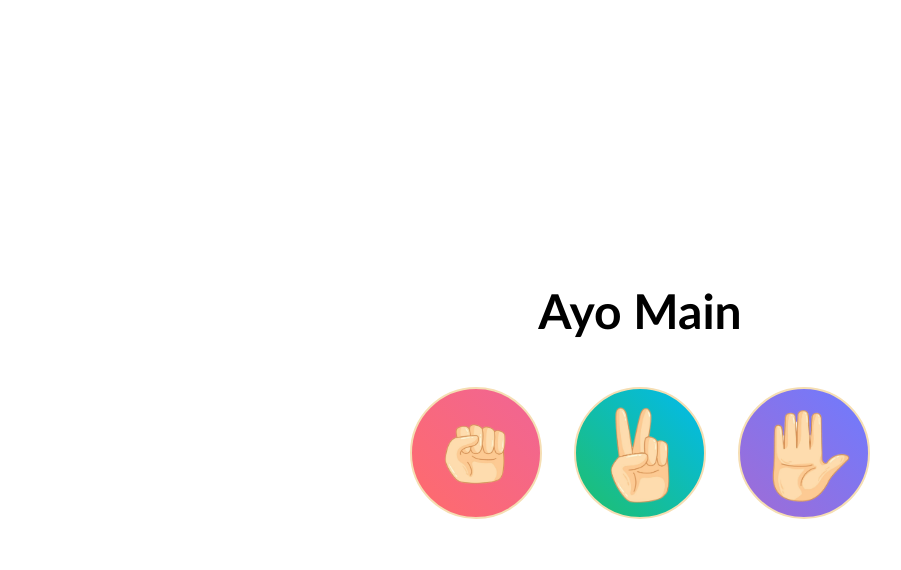
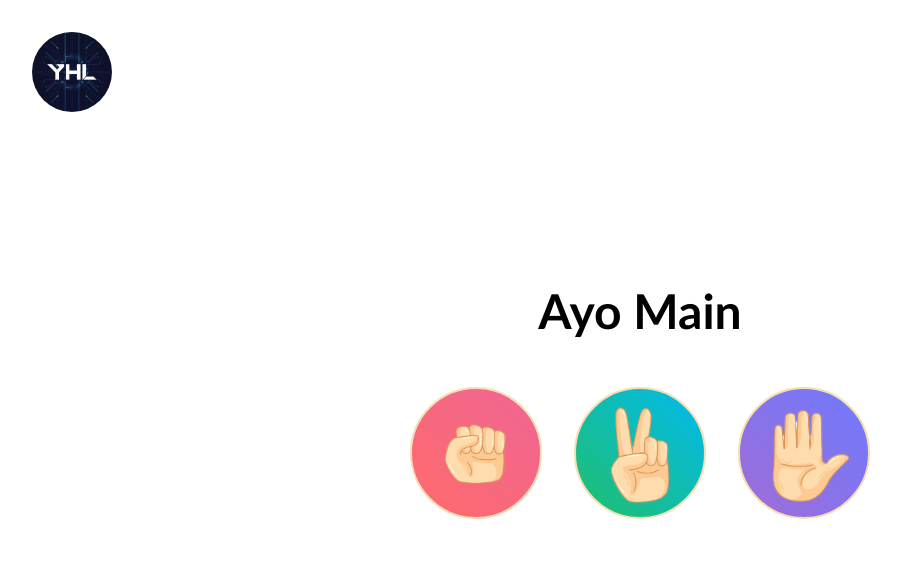
Before and after one commit to Yusran027/Game_Batu_Gunting_Kertas, a plain HTML site: page index.html in a window 1280 px wide. Shown: the whole page, without its empty margins (0-901 px from the left). Drawn offline with Linux system fonts and the light colour scheme.

Commit message:
first commit

```diff
--- a/css/style.css
+++ b/css/style.css
@@ -12,6 +12,14 @@
     height: 100vh;
     justify-content: center;
     align-items: center;
+    }
+    .container #logo{
+        width: 5rem;
+        height: 5rem;
+        border-radius: 50%;
+        position: absolute;
+        left: 2rem;
+        top: 2rem;
     }
     .container p {
     font-size: 3rem;
--- a/index.html
+++ b/index.html
@@ -8,6 +8,7 @@
   </head>
   <body>
     <div class="container">
+      <img id="logo" src="img/Logo-YHL.jpeg" alt="" />
       <a id="vs"></a>
       <p id="hasil">Ayo Main</p>
       <div class="btn">
```
Also changed, not shown: img/Logo-YHL.jpeg (added).
